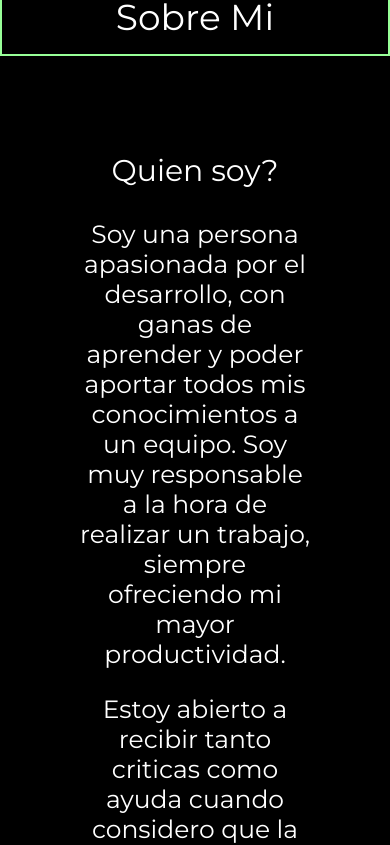
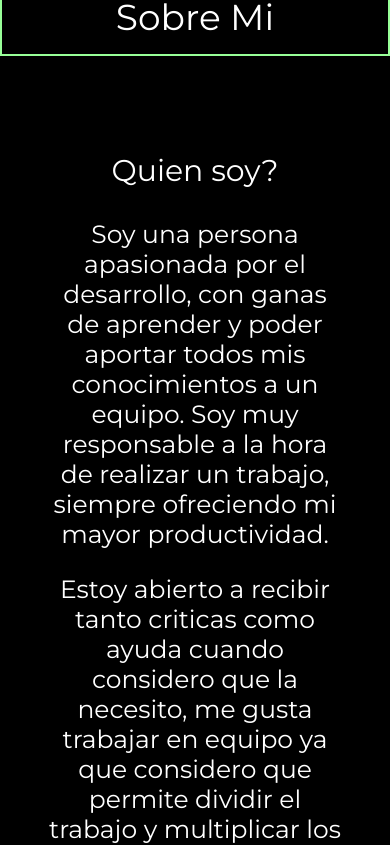
Before and after one commit to AgustinBessone32/portfolio, a React (Create React App) app: page /#/ in a window 390 px wide. Shown: the part 900-1745 px from the top of the page. Built offline with nearby package versions, Linux system fonts and the light colour scheme; a web font is replaced by a local one.

Commit message:
cambios para responsive

```diff
--- a/src/components/About/about.css
+++ b/src/components/About/about.css
@@ -49,4 +49,9 @@
         flex-direction: column;
         padding-top: 30px;
     }
+
+    .content-me{
+        margin-left: 10px;
+        margin-right: 10px;
+    }
 }
```
